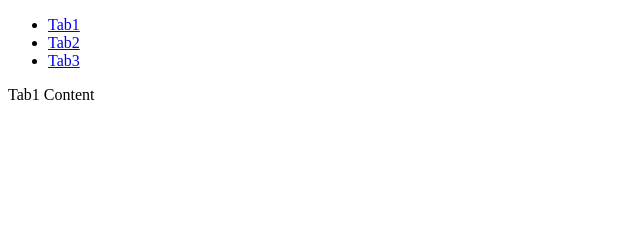
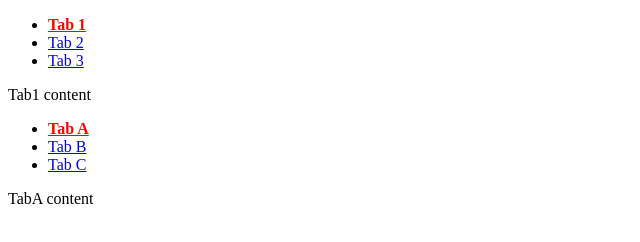
Before and after one commit to myne0523/tabzy, a website: page index.html in a window 1280 px wide. Shown: the whole page, without its empty margins (0-640 px from the left). Drawn offline with Linux system fonts and the light colour scheme.

Commit message:
Xử lý ghi nhớ đồng thời nhiều tab

```diff
--- a/index.html
+++ b/index.html
@@ -3,37 +3,62 @@
     <head>
         <meta charset="UTF-8" />
         <meta name="viewport" content="width=device-width, initial-scale=1.0" />
-        <title>Tabzy</title>
+        <title>Document</title>
         <link rel="stylesheet" href="./src/tabzy.css" />
+        <style>
+            .tabzy--active a {
+                color: red;
+                font-weight: 600;
+            }
+        </style>
     </head>
     <body>
         <!-- Container -->
-        <ul id="tabs">
+        <ul id="tabs1">
             <!-- Tabs -->
             <li>
-                <a href="#tab1">Tab1</a>
+                <a href="#tab1">Tab 1</a>
             </li>
             <li>
-                <a href="#tab2">Tab2</a>
+                <a href="#tab2">Tab 2</a>
             </li>
             <li>
-                <a href="#tab3">Tab3</a>
+                <a href="#tab3">Tab 3</a>
             </li>
         </ul>
 
         <!-- Panels -->
-        <div id="tab1">Tab1 Content</div>
-        <div id="tab2">Tab2 Content</div>
-        <div id="tab3">Tab3 Content</div>
+        <div id="tab1">Tab1 content</div>
+        <div id="tab2">Tab2 content</div>
+        <div id="tab3">Tab3 content</div>
+
+        <ul id="tabs2">
+            <!-- Tabs -->
+            <li>
+                <a href="#tabA">Tab A</a>
+            </li>
+            <li>
+                <a href="#tabB">Tab B</a>
+            </li>
+            <li>
+                <a href="#tabC">Tab C</a>
+            </li>
+        </ul>
+
+        <!-- Panels -->
+        <div id="tabA">TabA content</div>
+        <div id="tabB">TabB content</div>
+        <div id="tabC">TabC content</div>
 
         <script src="./src/tabzy.js"></script>
         <script>
-            const tabs = new Tabzy("#tabs", {
+            const tabs1 = new Tabzy("#tabs1", {
                 remember: true,
             });
 
-            // tabs.switch("#tab3");
-            // tab.destroy();
+            const tabs2 = new Tabzy("#tabs2", {
+                remember: true,
+            });
         </script>
     </body>
 </html>
--- a/src/tabzy.js
+++ b/src/tabzy.js
@@ -35,6 +35,8 @@ function Tabzy(selector, options) {
         options
     );
 
+    this.paramKey = selector.replace(/[^a-zA-Z0-9]/g, "");
+
     this._originalHtml = this.container.innerHTML;
 
     this._init();
@@ -42,12 +44,14 @@ function Tabzy(selector, options) {
 
 Tabzy.prototype._init = function () {
     const params = new URLSearchParams(location.search);
-    const tabSelector = params.get("tab");
+    const tabSelector = params.get(this.paramKey);
     const tab =
         (this.opt.remember &&
             tabSelector &&
             this.tabs.find(
-                (tab) => tab.getAttribute("href") === tabSelector
+                (tab) =>
+                    tab.getAttribute("href").replace(/[^a-zA-Z0-9]/g, "") ===
+                    tabSelector
             )) ||
         this.tabs[0];
 
@@ -77,11 +81,12 @@ Tabzy.prototype._activateTab = function (tab) {
     panelActive.hidden = false;
 
     if (this.opt.remember) {
-        history.replaceState(
-            null,
-            null,
-            `?tab=${encodeURIComponent(tab.getAttribute("href"))}`
-        );
+        const params = new URLSearchParams(location.search);
+        const paramValue = tab
+            .getAttribute("href")
+            .replace(/[^a-zA-Z0-9]/g, "");
+        params.set(this.paramKey, paramValue);
+        history.replaceState(null, null, `?${params}`);
     }
 };
 
```
